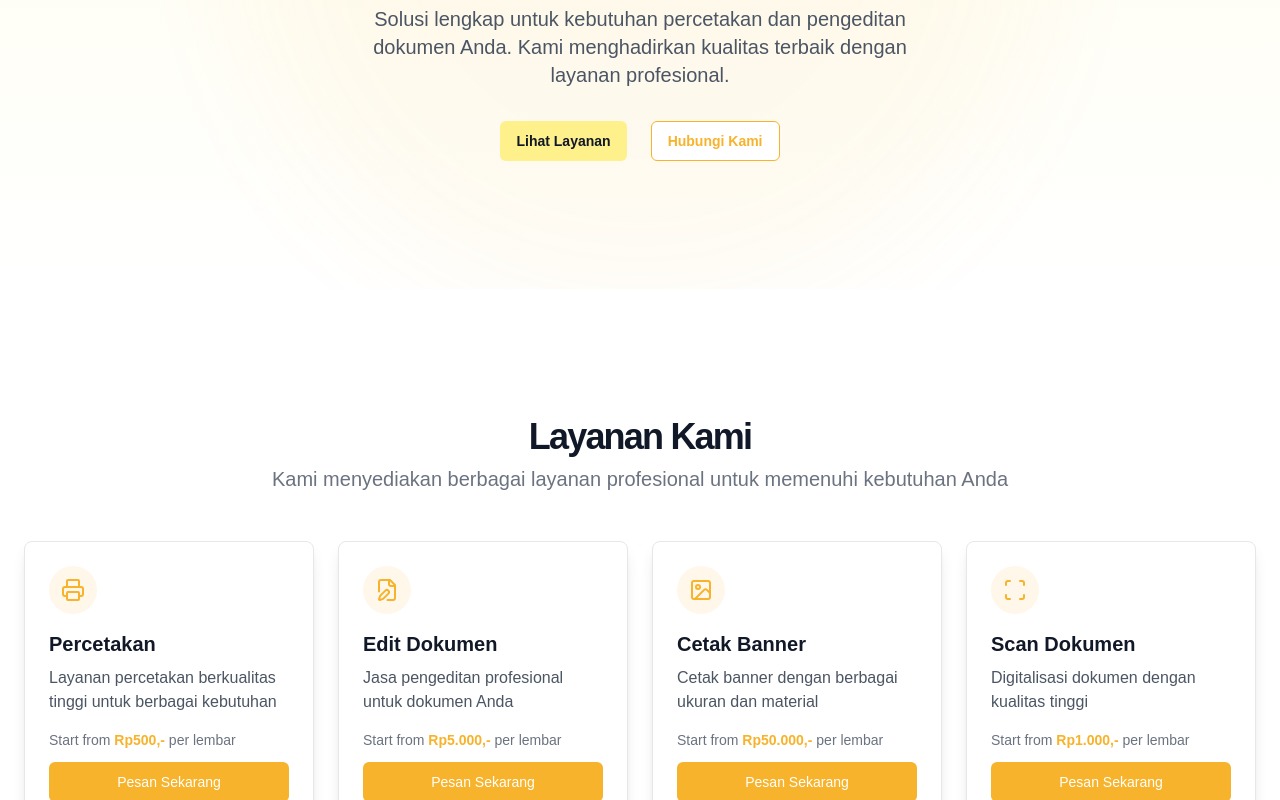
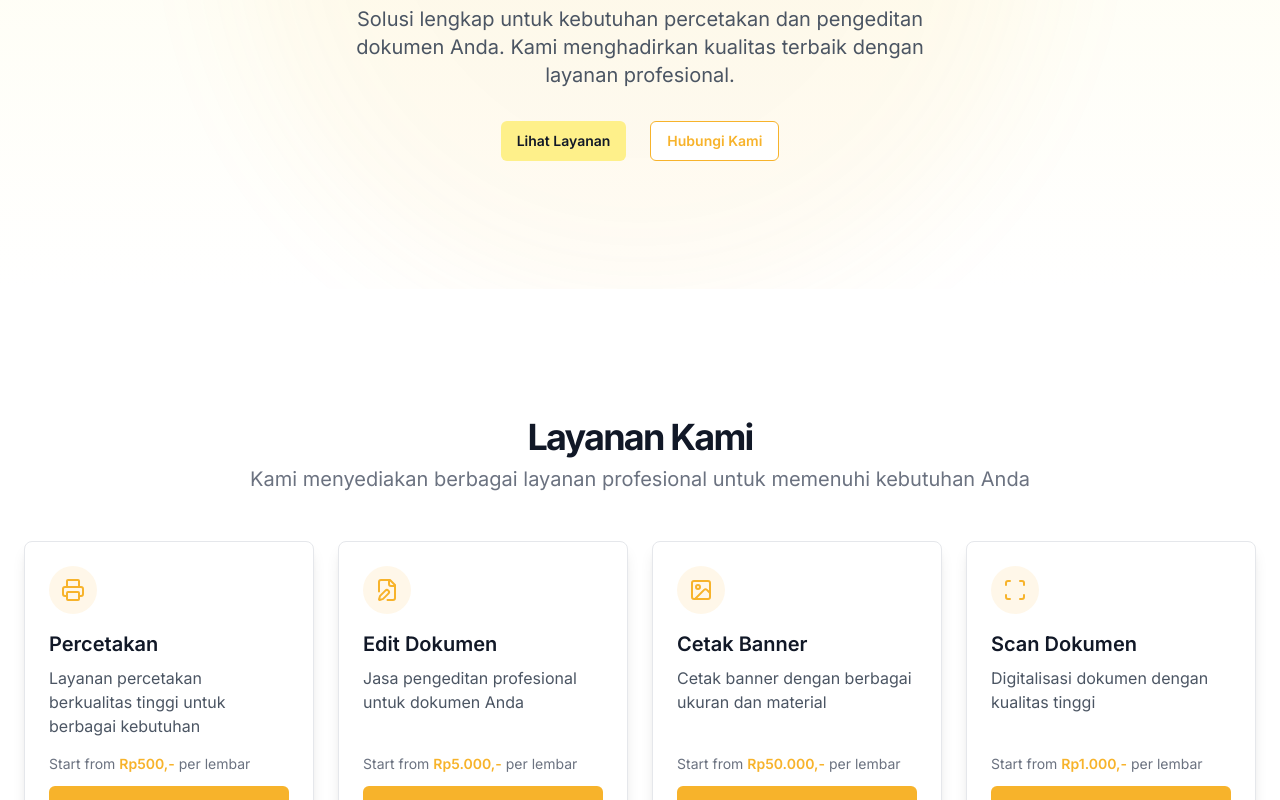
Before and after one commit to Dhimi999/SinariaInCo, a Next.js app: page / in a window 1280 px wide. Shown: the part 520-1320 px from the top of the page. Built offline with nearby package versions, Linux system fonts and the light colour scheme.

Commit message:
layout.tsx

```diff
--- a/app/layout.tsx
+++ b/app/layout.tsx
@@ -1,19 +1,25 @@
 import type { Metadata } from 'next'
+import { Inter } from 'next/font/google'
 import './globals.css'
 
+const inter = Inter({ subsets: ['latin'] })
+
 export const metadata: Metadata = {
-  title: 'v0 App',
-  description: 'Created with v0',
+  title: 'Sinaria InCo',
+  description: 'Solusi lengkap untuk kebutuhan percetakan dan pengeditan dokumen Anda',
+  icons: {
+    icon: '/Sinaria.ico',
+  },
 }
 
 export default function RootLayout({
   children,
-}: Readonly<{
+}: {
   children: React.ReactNode
-}>) {
+}) {
   return (
     <html lang="en">
-      <body>{children}</body>
+      <body className={inter.className}>{children}</body>
     </html>
   )
 }
```
